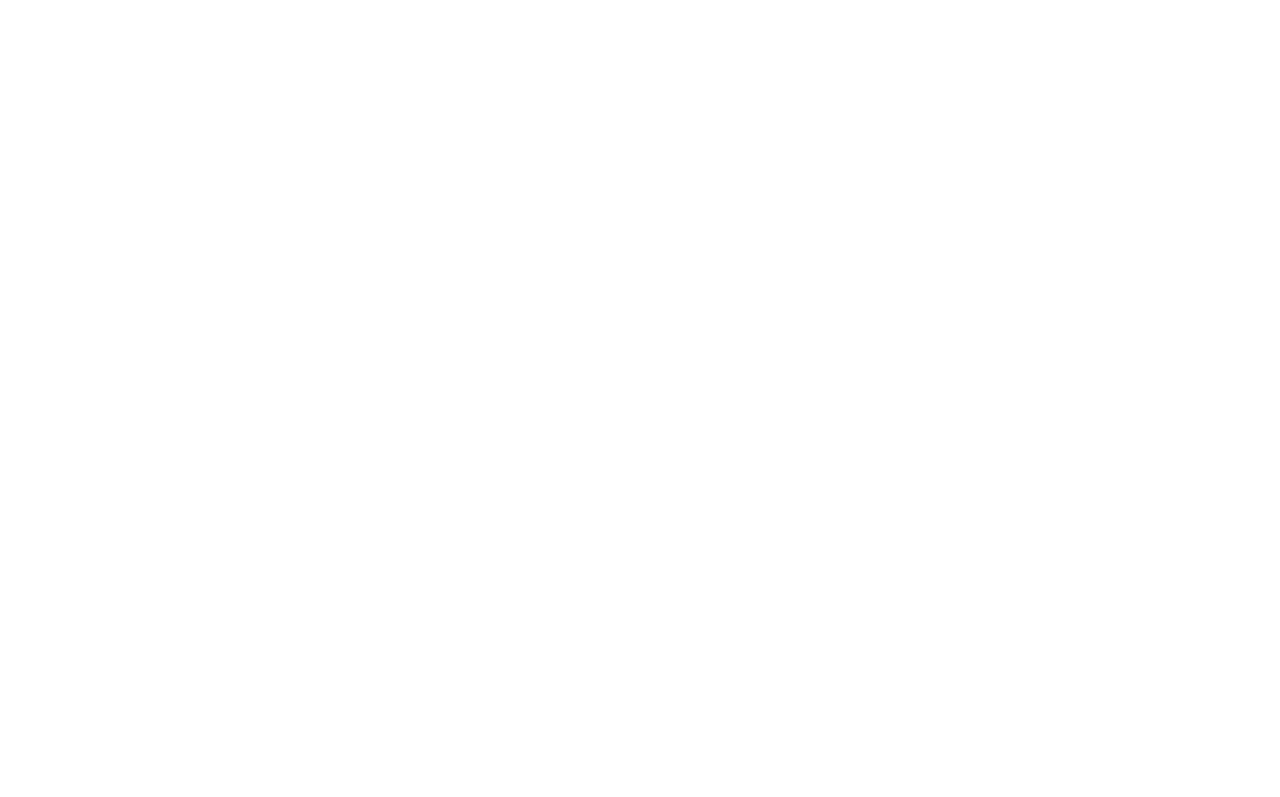
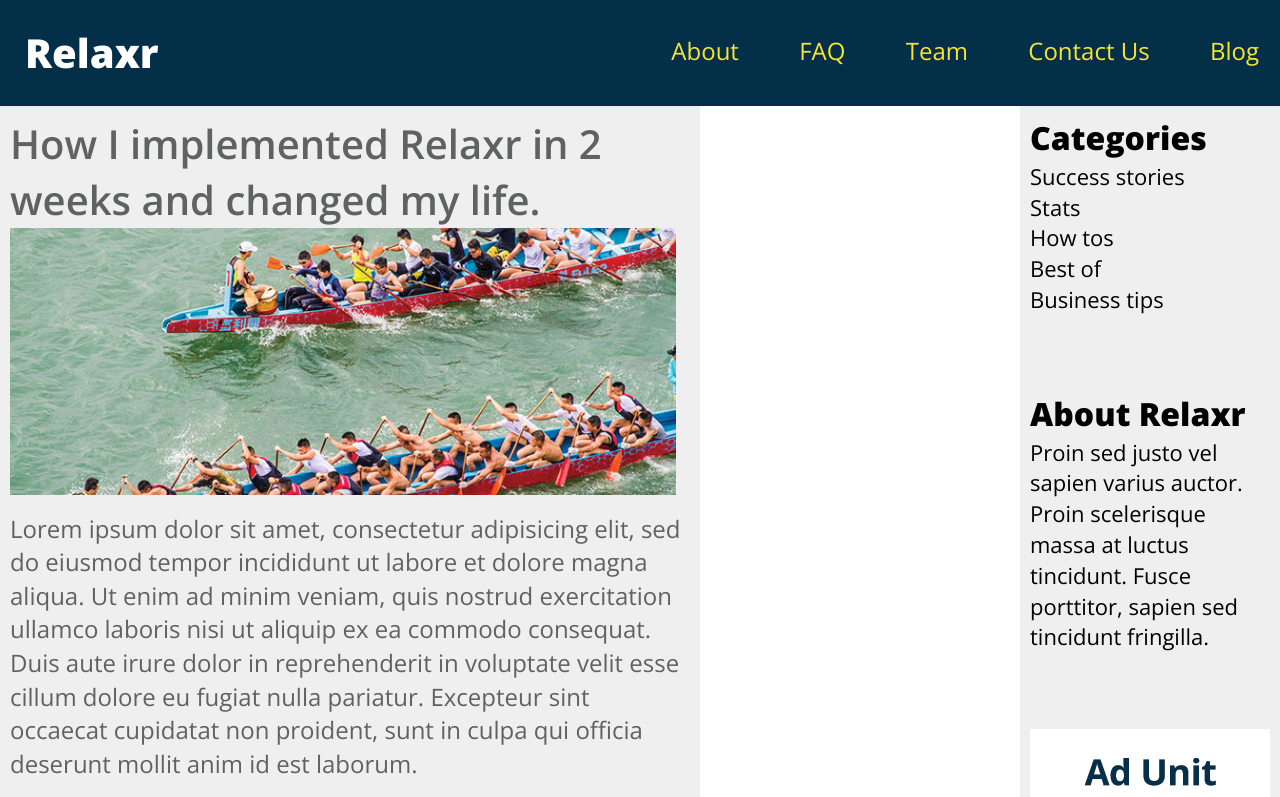
Before and after one commit to jtavis/jtavis.github.io, a plain HTML site: page homework/relaxr/index.html in a window 1280 px wide. Shown: the top 797 px of the page. Drawn offline with nearby package versions, Linux system fonts and the light colour scheme.

Commit message:
March 16 commit 2

```diff
--- a/class-work/floating-sections/css/style.css
+++ b/class-work/floating-sections/css/style.css
@@ -14,14 +14,14 @@ header {
 
 main {
   background: yellow;
-  // float: ;
-  // width: ;
+  float: left;
+  width: 400px;
 }
 
 aside {
   background: green;
-  // float: ;
-  // width: ;
+  float: right;
+  width: 400px;
 }
 
 footer {
@@ -29,5 +29,5 @@ footer {
 }
 
 .clear {
-  // clear: ;
+  clear: both;
 }
--- a/class-work/horizontal-nav/css/style.css
+++ b/class-work/horizontal-nav/css/style.css
@@ -2,3 +2,18 @@ body {
 	font-family: Arial, Helvetica, sans-serif;
 	font-size: 20px;
 }
+nav {
+	background-color: black;
+
+}
+nav a:link {
+	color: #cccccc;
+	display: inline-block;
+	text-decoration: none;
+	padding: 25px;
+	margin-right: -4px;
+}
+nav a:hover {
+	color: #ffffff;
+	background-color: #ff7401;
+}
--- a/homework/relaxr/css/style.css
+++ b/homework/relaxr/css/style.css
@@ -46,16 +46,99 @@ body {
 #container {
   width: 960px;
   margin: auto;
+  background-color: #f0efef;
 }
 
 header {
+  background-color: #033048
 
 }
 
 footer {
+  background-color: #121212
 
 }
 
 /******************************************
 /* ADDITIONAL STYLES
 /*******************************************/
+
+.logo {
+  font-weight: 800;
+  font-size: 40px;
+  float: left;
+  padding: 25px;
+}
+.whiteText {
+  color: white;
+}
+.yellowText {
+  color: #f9e42e;
+}
+.topNav {
+    float: right;
+}
+.topNav a{
+  text-decoration: none;
+  font-size: 24px;
+  display: inline-block;
+  color: #f9e42e;
+  padding: 25px;
+  margin-right: -4px;
+}
+
+main {
+  width: 700px;
+  float: left;
+  background-color: #f0efef;
+}
+
+.articleStyle {
+  padding: 10px;
+}
+
+.articleStyle h2 {
+  font-weight: 600;
+  font-size: 40px;
+  color: #606161;
+}
+
+.articleStyle img {
+  max-width: 98%;
+}
+
+.articleStyle p {
+  color: #606161;
+  font-weight: 300;
+  font-size: 24px;
+}
+
+aside {
+  width: 240px;
+  float: right;
+  background-color: #f0efef;
+}
+
+.asideStyle {
+  padding: 10px;
+}
+
+.asideStyle h3 {
+  font-weight: 800;
+  font-size: 32px;
+}
+
+.asideStyle p {
+  font-size: 22px;
+  font-weight: 300;
+}
+
+.asideStyle a {
+  text-decoration: none;
+  font-size: 24px;
+  font-weight: 300;
+}
+.asideStyle ul {
+  font-size: 22px;
+  font-weight: 300;
+}
--- a/homework/relaxr/index.html
+++ b/homework/relaxr/index.html
@@ -8,5 +8,72 @@
 		<link rel="stylesheet" href="css/style.css">
 	</head>
 	<body>
+	<div class="container">
+		<header>
+			<h1 class="logo whiteText">Relaxr</h1>
+			<nav class="topNav">
+				<a href="#">About</a>
+				<a href="#">FAQ</a>
+				<a href="#">Team</a>
+				<a href="#">Contact Us</a>
+				<a href="#">Blog</a>
+			</nav>
+			<div class=clear></div>
+		</header>
+
+		<main>
+			<article class="articleStyle">
+				<h2>How I implemented Relaxr in 2 weeks and changed my life.</h2>
+				<img src="images/blog_photo1.jpg">
+				<p>Lorem ipsum dolor sit amet, consectetur adipisicing elit, sed do eiusmod
+				tempor incididunt ut labore et dolore magna aliqua. Ut enim ad minim veniam,
+				quis nostrud exercitation ullamco laboris nisi ut aliquip ex ea commodo
+				consequat. Duis aute irure dolor in reprehenderit in voluptate velit esse
+				cillum dolore eu fugiat nulla pariatur. Excepteur sint occaecat cupidatat non
+				proident, sunt in culpa qui officia deserunt mollit anim id est laborum.</p>
+			</article>
+
+			<article class="articleStyle">
+				<h2>I traveled across the globe thanks to Relaxr's Excel auomation</h2>
+				<img src="images/blog_photo2.jpg">
+				<p>Lorem ipsum dolor sit amet, consectetur adipisicing elit, sed do eiusmod
+				tempor incididunt ut labore et dolore magna aliqua. Ut enim ad minim veniam,
+				quis nostrud exercitation ullamco laboris nisi ut aliquip ex ea commodo
+				consequat. Duis aute irure dolor in reprehenderit in voluptate velit esse
+				cillum dolore eu fugiat nulla pariatur. Excepteur sint occaecat cupidatat non
+				proident, sunt in culpa qui officia deserunt mollit anim id est laborum.</p>
+			</article>
+		</main>
+		<aside class="asideStyle">
+			<h3>Categories</h3>
+
+			<ul>
+				<li>Success stories</li>
+				<li>Stats</li>
+				<li>How tos</li>
+				<li>Best of</li>
+				<li>Business tips</li>
+			</ul>
+			<br>
+			<h3>About Relaxr</h3>
+			<p>Proin sed justo vel sapien varius auctor. Proin scelerisque massa at luctus tincidunt. Fusce porttitor, sapien sed tincidunt fringilla.</p>
+			<br>
+			<img src="images/ad-unit.png">
+		</aside>
+		<div class="clear"></div>
+		<footer>
+			<div>
+				<a href="#">Sign Up Now!</a>
+			</div>
+			<div>
+				<h1>Relaxr</h1>
+			</div>
+			<div>
+				<img src="images/twitter.png">
+				<img src="images/facebook.png">
+			</div>
+			<div>Copyright 2015. Relaxr.</div>
+		</footer>
+		</div>
 	</body>
 </html>
```
Also changed, not shown: class-work/floating-sections/index.html (+2 -0 lines).
